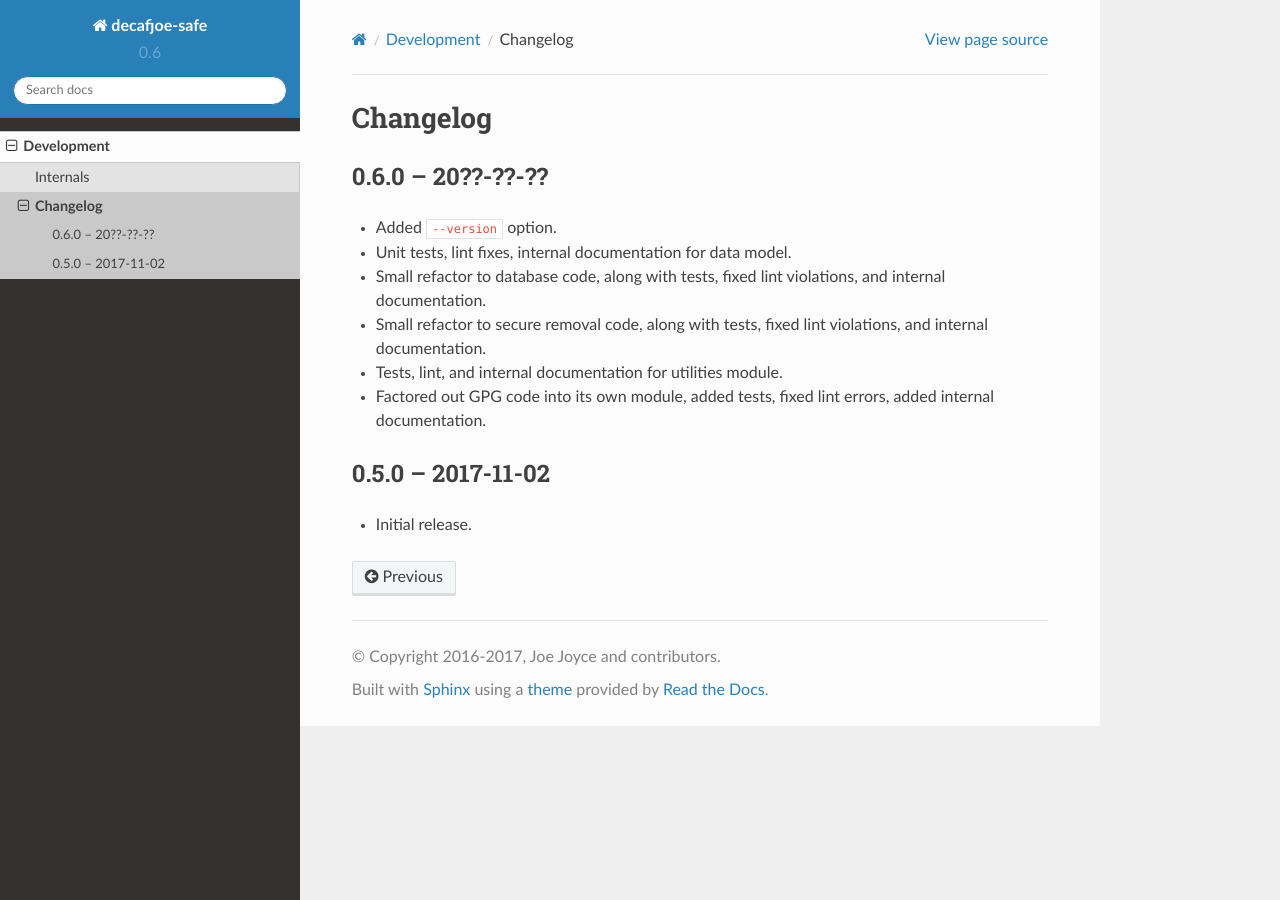
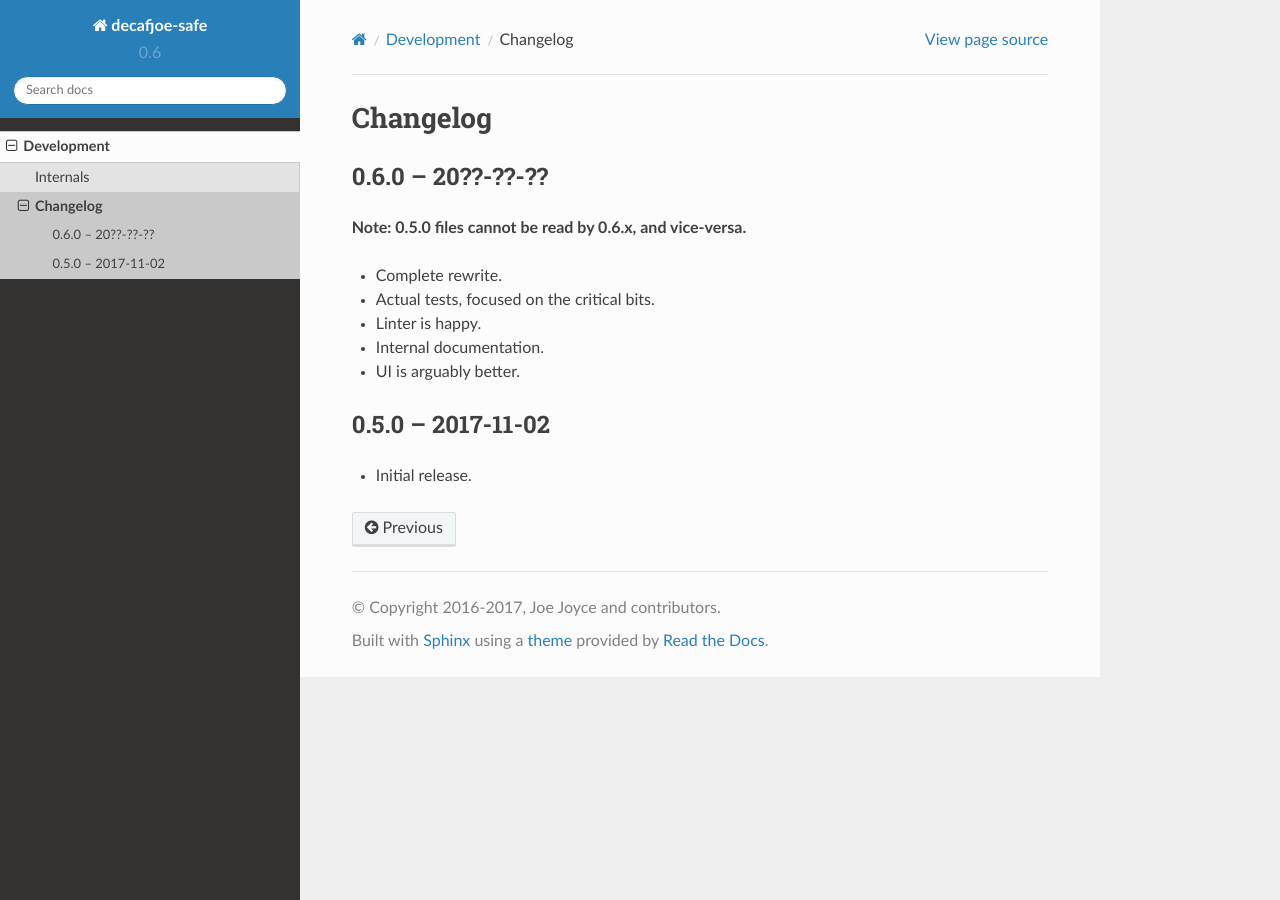
Before and after one commit to decafjoe/safe, a Sphinx documentation site: the page built from doc/development/changelog.rst, in a window 1280 px wide. Built offline with Sphinx 7.4.7 and the Read the Docs theme 2.0.0, drawn with Linux system fonts in a browser that asks for light colours; pages that are not in the unit, such as notebooks, are missing from menus.

Commit message:
Updates changelog to better reflect reality.

```diff
--- a/doc/development/changelog.rst
+++ b/doc/development/changelog.rst
@@ -5,17 +5,15 @@
 
 
 0.6.0 -- 20??-??-??
-====================
+===================
 
-* Added ``--version`` option.
-* Unit tests, lint fixes, internal documentation for data model.
-* Small refactor to database code, along with tests, fixed lint
-  violations, and internal documentation.
-* Small refactor to secure removal code, along with tests, fixed lint
-  violations, and internal documentation.
-* Tests, lint, and internal documentation for utilities module.
-* Factored out GPG code into its own module, added tests, fixed lint
-  errors, added internal documentation.
+**Note: 0.5.0 files cannot be read by 0.6.x, and vice-versa.**
+
+* Complete rewrite.
+* Actual tests, focused on the critical bits.
+* Linter is happy.
+* Internal documentation.
+* UI is arguably better.
 
 
 0.5.0 -- 2017-11-02
```
